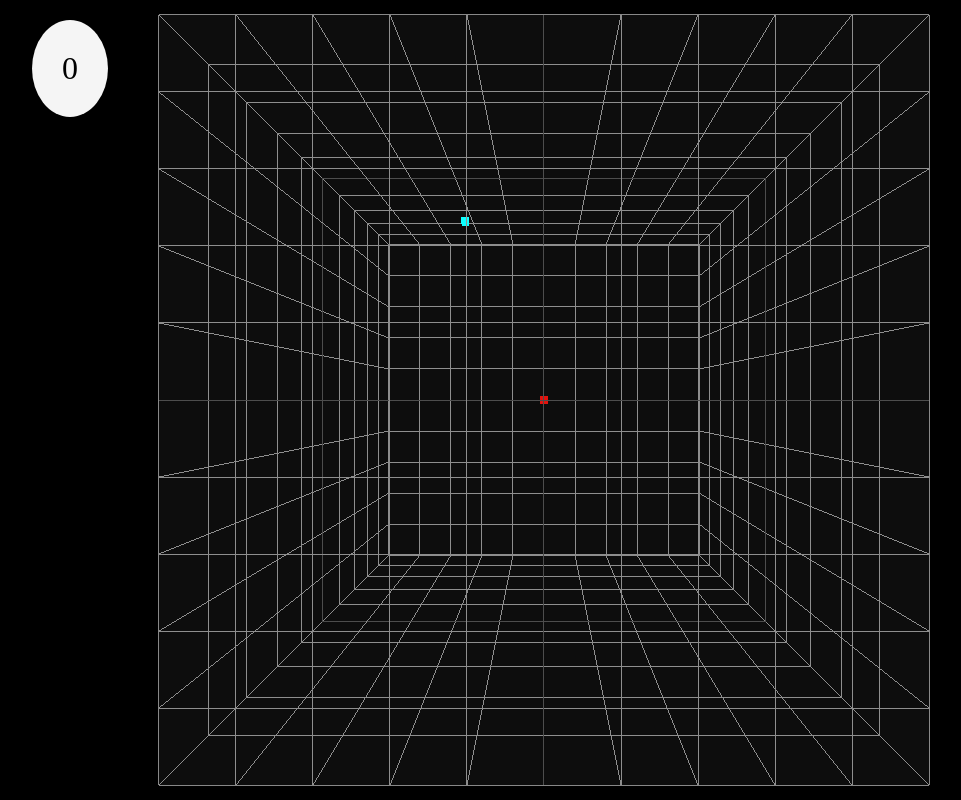
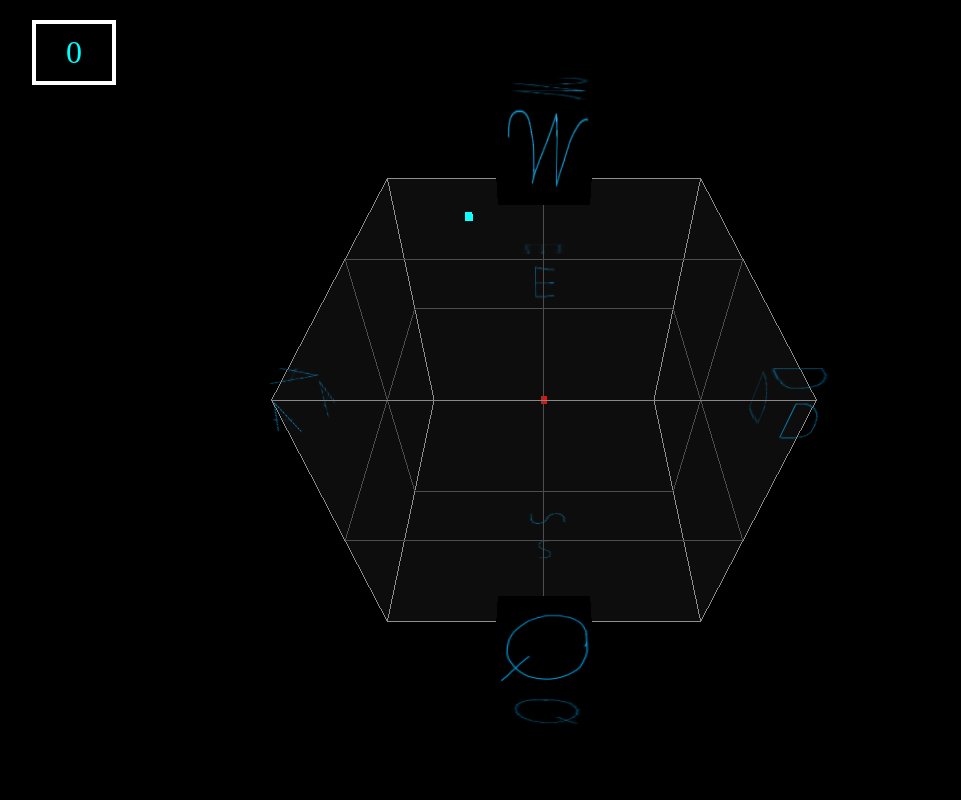
Before and after one commit to LukasRoeding/3D-Snake, a website with bundled scripts: page index.html in a window 1280 px wide. Shown: the whole page, without its empty margins (96-1057 px from the left). Built offline with nearby package versions, Linux system fonts and the light colour scheme; animation ran at ten frames a second.

Commit message:
controlhelpers

```diff
--- /dev/null
+++ b/controlhelper.js
@@ -0,0 +1,47 @@
+import * as THREE from './node_modules/three/build/three.module.js';
+
+var helpers = []
+
+const wGeometry = new THREE.BoxGeometry(10, 10, 10)
+const wtexture = new THREE.TextureLoader().load( 'w.png' );
+const wMaterial = new THREE.MeshBasicMaterial({ map: wtexture });
+const w = new THREE.Mesh(wGeometry, wMaterial);
+w.position.y = 40;
+helpers.push(w);
+
+const sGeometry = new THREE.BoxGeometry(10, 10, 10)
+const stexture = new THREE.TextureLoader().load( 's.png' );
+const sMaterial = new THREE.MeshBasicMaterial({ map: stexture });
+const s = new THREE.Mesh(sGeometry, sMaterial);
+s.position.y = -40;
+helpers.push(s);
+
+const eGeometry = new THREE.BoxGeometry(10, 10, 10)
+const etexture = new THREE.TextureLoader().load( 'e.png' );
+const eMaterial = new THREE.MeshBasicMaterial({ map: etexture });
+const e = new THREE.Mesh(eGeometry, eMaterial);
+e.position.x = -40;
+helpers.push(e);
+
+const qGeometry = new THREE.BoxGeometry(10, 10, 10)
+const qtexture = new THREE.TextureLoader().load( 'q.png' );
+const qMaterial = new THREE.MeshBasicMaterial({ map: qtexture });
+const q = new THREE.Mesh(qGeometry, qMaterial);
+q.position.x = 40;
+helpers.push(q);
+
+const aGeometry = new THREE.BoxGeometry(10, 10, 10)
+const atexture = new THREE.TextureLoader().load( 'a.png' );
+const aMaterial = new THREE.MeshBasicMaterial({ map: atexture });
+const a = new THREE.Mesh(aGeometry, aMaterial);
+a.position.z = 40;
+helpers.push(a);
+
+const dGeometry = new THREE.BoxGeometry(10, 10, 10)
+const dtexture = new THREE.TextureLoader().load( 'd.png' );
+const dMaterial = new THREE.MeshBasicMaterial({ map: dtexture });
+const d = new THREE.Mesh(dGeometry, dMaterial);
+d.position.z = -40;
+helpers.push(d);
+
+export { helpers }
--- a/gamecube.js
+++ b/gamecube.js
@@ -9,7 +9,7 @@ const gamecube = new THREE.Mesh(geometry, material);
 
 let grid = [];
 const size = 51;
-const divisions = 10;
+const divisions = 2;
 
 const gridTop = new THREE.GridHelper( size, divisions )
 gridTop.position.y += 25.5;
--- a/index.html
+++ b/index.html
@@ -14,9 +14,9 @@
         font-size: 2em;
     }
     .highscore {
-        padding: 30px;
-        background: whitesmoke;
-        border-radius: 50%;
+        padding: 10px 30px;
+        border: white 4px solid;
+        color:aqua;
     }
 </style>
 <body style="margin: 0">
--- a/main.js
+++ b/main.js
@@ -2,6 +2,7 @@ import * as THREE from './node_modules/three/build/three.module.js';
 import { OrbitControls } from './orbitcontrols.js';
 import { gamecube, grid } from './gamecube.js';
 import { food } from './food.js'
+import { helpers } from './controlhelper.js'
 
 let highscore = 0;
 const highscoreElement = document.getElementById("highscore")
@@ -21,14 +22,13 @@ document.body.appendChild(renderer.domElement);
 document.addEventListener('keydown', logKey);
 function logKey(e) {
     if (e.key == "q" || e.key == "w" || e.key == "e" || e.key == "a" || e.key == "s" || e.key == "d") {
-        console.log(e.key)
        pressedKey  = e.key;
     }
 
 }
 const controls = new OrbitControls( camera, renderer.domElement );
 controls.listenToKeyEvents( window );
-camera.position.set(60, 0, 0);
+camera.position.set(60, 60, 0);
 controls.update();
 
 scene.add(gamecube);
@@ -36,6 +36,10 @@ scene.add(food);
 
 for (let index = 0; index < grid.length; index++) {
     scene.add(grid[index]);
+}
+
+for (let index = 0; index < helpers.length; index++) {
+    scene.add(helpers[index]);
 }
 
 const snakeGeometry = new THREE.BoxGeometry(1, 1, 1)
@@ -107,6 +111,7 @@ function animate() {
         } else if (pressedKey == "e") {
             snake.position.x = snake.position.x - 1;
         }
+        camera.lookAt(snake.position.x, snake.position.y, snake.position.z)
         for (let index = 0; index < tail.length; index++) {
             if (snake.position.x == tail[index].position.x && snake.position.y == tail[index].position.y && snake.position.z == tail[index].position.z) {
                 death();
@@ -124,7 +129,6 @@ function animate() {
 
     if (Math.abs(snake.position.x) > 25 || Math.abs(snake.position.y) > 25 || Math.abs(snake.position.z) > 25) {
         death();
-        window.alert("Du noob bist gestorben!")
     }
     controls.update();
     renderer.render(scene, camera);
```
Also changed, not shown: a.png (added), d.png (added), e.png (added), q.png (added), s.png (added), w.png (added).
